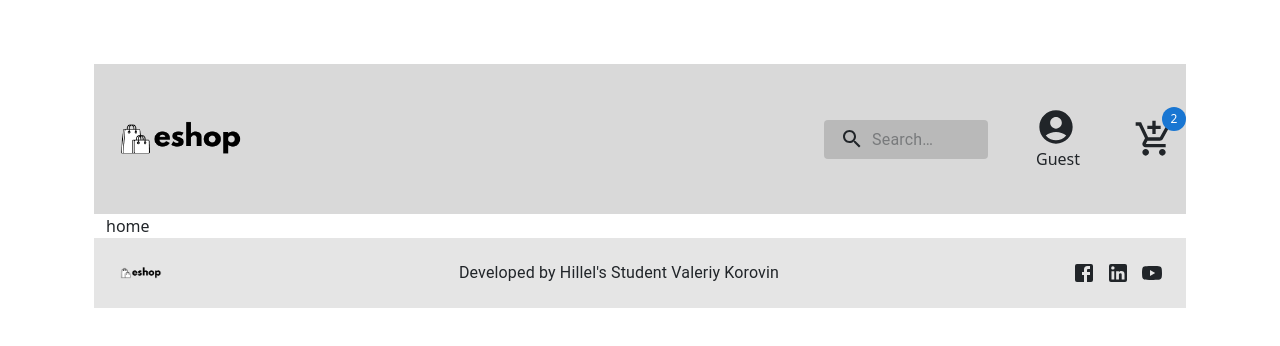
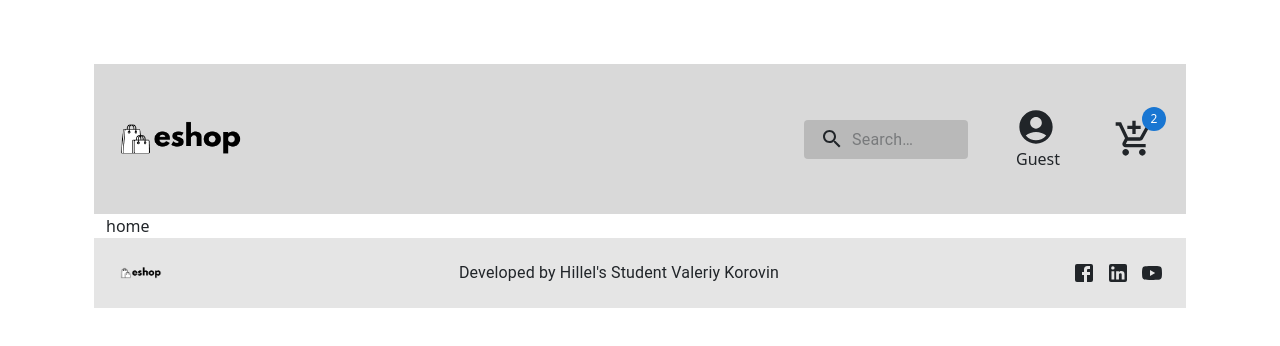
Before and after one commit to Valkor95/REACT_HW, a React (Vite) app: page / in a window 1280 px wide. Shown: the top 346 px of the page. Built offline with nearby package versions, Linux system fonts and the light colour scheme.

Commit message:
FINAL3_v17

```diff
--- a/src/componets/Headers/HeaderHome/HeaderHome.jsx
+++ b/src/componets/Headers/HeaderHome/HeaderHome.jsx
@@ -22,6 +22,7 @@ const HeaderHome = () => {
     return (
         <div className='header' style={{
             backgroundColor: 'rgba(0, 0, 0, 0.15)',
+            paddingRight: '20px',
         }}>
             <Container>
                 <Row className="justify-content-between align-items-center">
```
